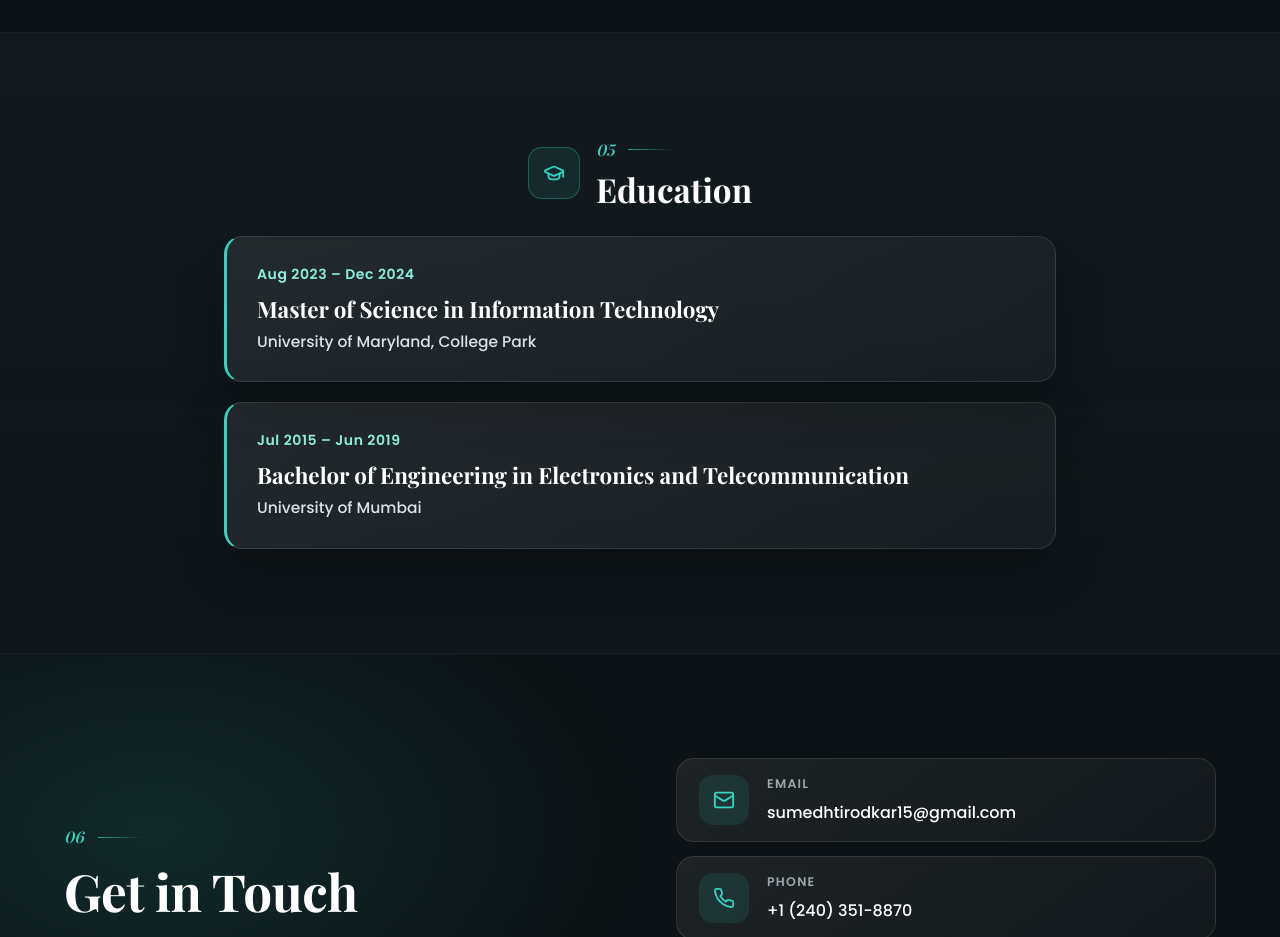
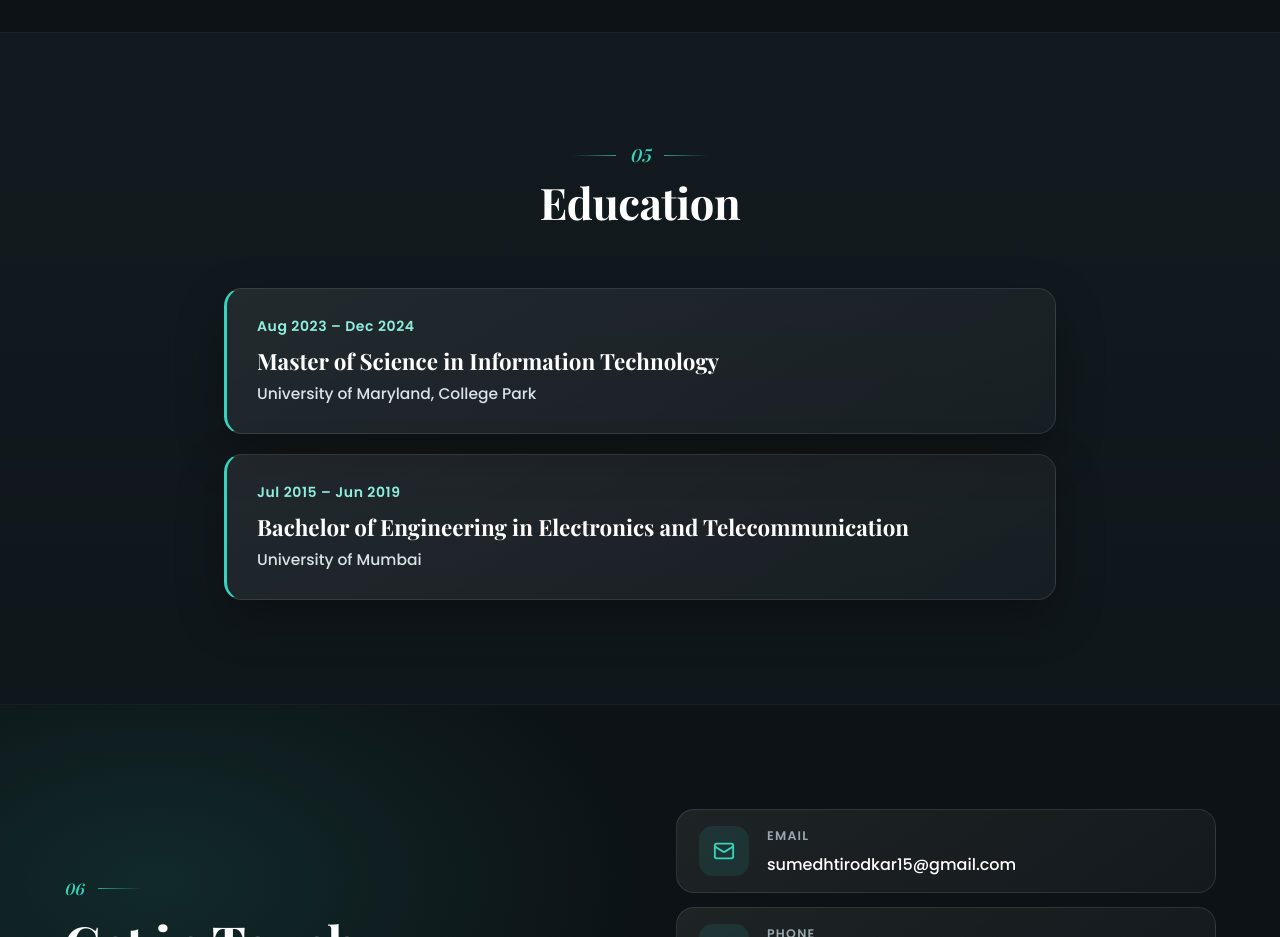
Before and after one commit to sumedhTirodkar1508/sumedhtirodkar1508.github.io, a plain HTML site: page index.html in a window 1280 px wide. Shown: the part 9140-10077 px from the top of the page. Drawn offline with nearby package versions, Linux system fonts and the light colour scheme; a web font is replaced by a local one.

Commit message:
Match Education header to other section headers

```diff
--- a/assets/css/styles.css
+++ b/assets/css/styles.css
@@ -1679,8 +1679,34 @@ html[data-kit-photo='0'] .emblem {
   max-width: 880px;
 }
 
+/* a column left on its own is a full section, so its head matches every other section head */
 .credentials.is-single .col-head {
-  justify-content: center;
+  display: block;
+  max-width: 760px;
+  margin: 0 auto 60px;
+  text-align: center;
+}
+
+.credentials.is-single .col-icon {
+  display: none;
+}
+
+.credentials.is-single .col-index {
+  font-size: 1.125rem;
+}
+
+.credentials.is-single .col-index::before {
+  content: '';
+  width: 44px;
+  height: 1px;
+  background: linear-gradient(90deg, transparent, rgba(54, 212, 190, 0.7));
+}
+
+.credentials.is-single .col-title {
+  margin-top: 14px;
+  font-size: clamp(2.15rem, 3.4vw, 3.05rem);
+  line-height: 1.14;
+  letter-spacing: -0.01em;
 }
 
 .col-head {
```
